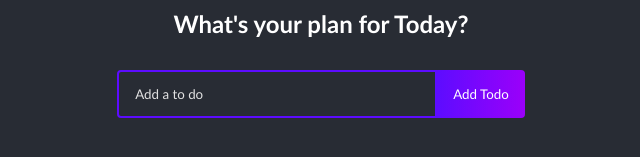
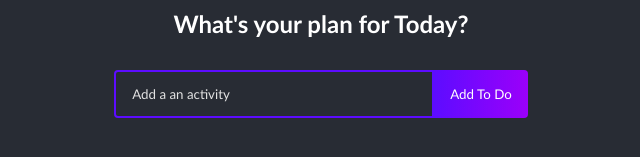
Before and after one commit to faridiyr/todolist, a React (Create React App) app: page / in a window 1280 px wide. Shown: the part 337-494 px from the top of the page, without its empty margins (319-959 px from the left). Built offline with nearby package versions, Linux system fonts and the light colour scheme.

Commit message:
update form

```diff
--- a/src/App.js
+++ b/src/App.js
@@ -1,4 +1,3 @@
-import logo from './logo.svg';
 import './App.css';
 import TodoList from './component/TodoList';
 
--- a/src/component/Todo.js
+++ b/src/component/Todo.js
@@ -1,7 +1,7 @@
 import React, { useState } from 'react'
 import TodoForm from './TodoForm'
-import { RiCloseCircleLine } from 'react-icons/ri'
-import { TiEdit } from 'react-icons/ti'
+import { AiOutlineDelete } from 'react-icons/ai'
+import { AiOutlineEdit } from 'react-icons/ai'
 
 function Todo({ todos, completeTodo, removeTodo, updateTodo }) {
     const [edit, setEdit] = useState({
@@ -33,11 +33,11 @@ function Todo({ todos, completeTodo, removeTodo, updateTodo }) {
                 {todo.text}
             </div>
             <div className='icons'>
-                <RiCloseCircleLine
+                <AiOutlineDelete
                     onClick={() => removeTodo(todo.id)}
                     className='delete-icon'
                 />
-                <TiEdit
+                <AiOutlineEdit
                     onClick={() => setEdit({ id: todo.id, value: todo.text })}
                     className='edit-icon'
                 />
--- a/src/component/TodoForm.js
+++ b/src/component/TodoForm.js
@@ -27,7 +27,7 @@ function TodoForm(props) {
             {props.edit ? (
                 <>
                     <input
-                        placeholder='Update your item'
+                        placeholder='Update your to do'
                         value={input}
                         onChange={handleChange}
                         name='text'
@@ -41,7 +41,7 @@ function TodoForm(props) {
             ) : (
                 <>
                     <input
-                        placeholder='Add a to do'
+                        placeholder='Add a an activity'
                         value={input}
                         onChange={handleChange}
                         name='text'
@@ -49,7 +49,7 @@ function TodoForm(props) {
                         ref={inputRef}
                     />
                     <button onClick={handleSubmit} className='todo-button'>
-                        Add todo
+                        Add To Do
                     </button>
                 </>
             )}
```
